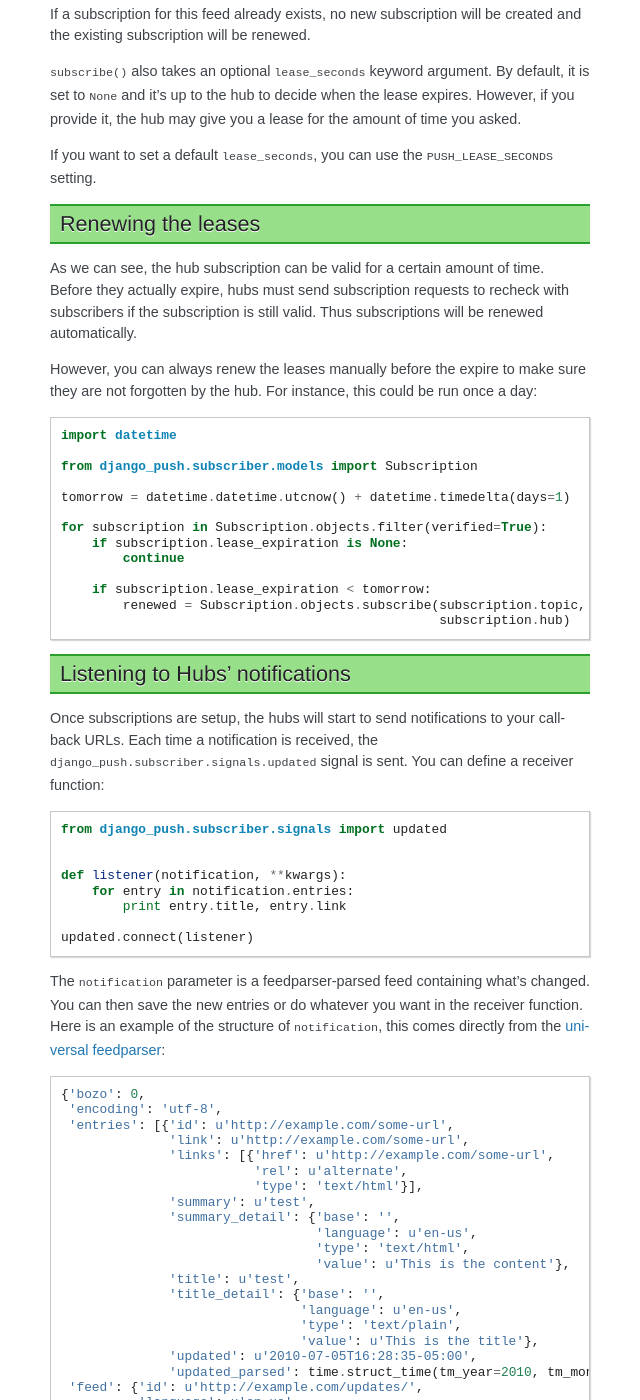
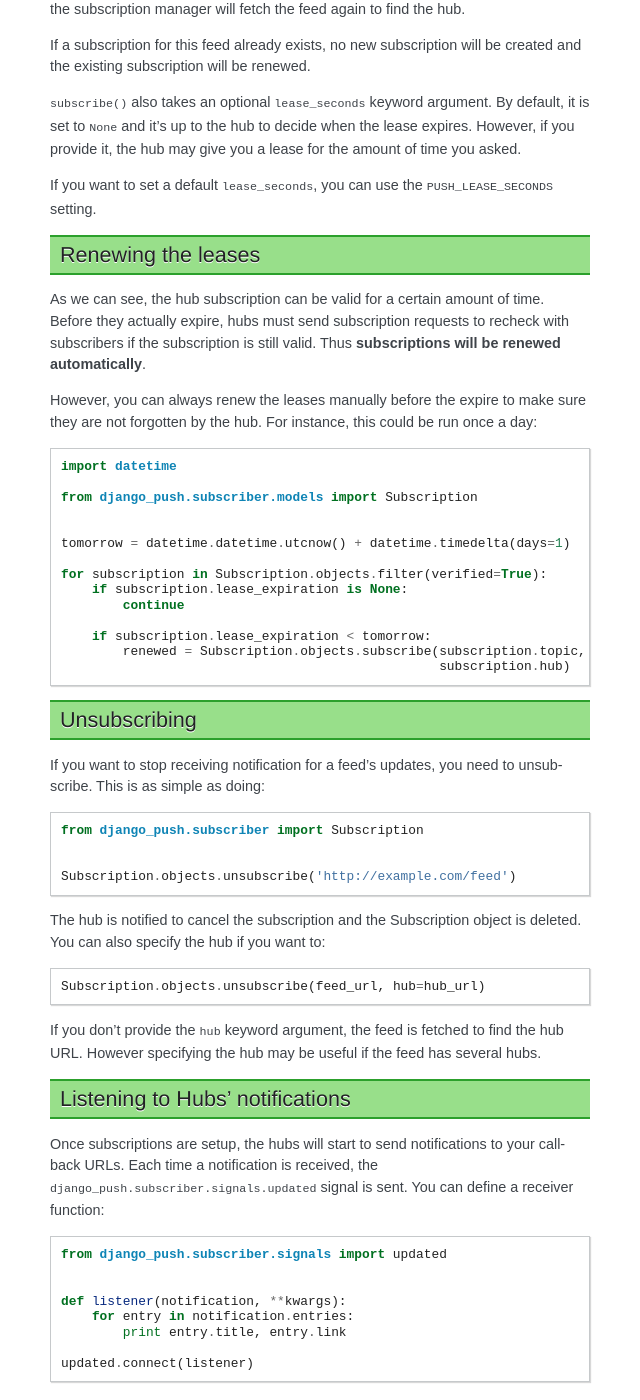
Before and after one commit to brutasse/django-push, a Sphinx documentation site: the page built from docs/subscriber.rst, in a window 1280 px wide and 1400 px high, scrolled down 999 px. Shown: the whole window, without its empty margins (450-1090 px from the left). Built offline with Sphinx 7.4.7, drawn with Linux system fonts in a browser that asks for light colours; some of the changed text lies outside the part shown.

Commit message:
Updated the docs to mention unsubscription

```diff
--- a/docs/subscriber.rst
+++ b/docs/subscriber.rst
@@ -26,6 +26,7 @@ Let's assume you're already parsing feeds. Your code may look like this:
 
     import feedparser
 
+
     parsed = feedparser.parse('http://example.com/feed/')
     for entry in parsed.entries:
         # Do something with the entries: store them, email them...
@@ -50,6 +51,7 @@ Now that you found a hub, you can create a subscription:
 
     from django_push.subscriber.models import Subscription
 
+
     subscription = Subscription.objects.subscribe(feed_url, hub=hub)
 
 ``subscribe()`` takes the feed URL as a required argument. If the hub is not
@@ -71,8 +73,8 @@ Renewing the leases
 
 As we can see, the hub subscription can be valid for a certain amount of time.
 Before they actually expire, hubs must send subscription requests to recheck
-with subscribers if the subscription is still valid. Thus subscriptions will
-be renewed automatically.
+with subscribers if the subscription is still valid. Thus **subscriptions will
+be renewed automatically**.
 
 However, you can always renew the leases manually before the expire to make
 sure they are not forgotten by the hub. For instance, this could be run once
@@ -84,6 +86,7 @@ a day:
 
     from django_push.subscriber.models import Subscription
 
+
     tomorrow = datetime.datetime.utcnow() + datetime.timedelta(days=1)
 
     for subscription in Subscription.objects.filter(verified=True):
@@ -93,6 +96,30 @@ a day:
         if subscription.lease_expiration < tomorrow:
             renewed = Subscription.objects.subscribe(subscription.topic,
                                                      subscription.hub)
+
+Unsubscribing
+-------------
+
+If you want to stop receiving notification for a feed's updates, you need to
+unsubscribe. This is as simple as doing:
+
+.. code-block:: python
+
+    from django_push.subscriber import Subscription
+
+
+    Subscription.objects.unsubscribe('http://example.com/feed')
+
+The hub is notified to cancel the subscription and the Subscription object is
+deleted. You can also specify the hub if you want to:
+
+.. code-block:: python
+
+    Subscription.objects.unsubscribe(feed_url, hub=hub_url)
+
+If you don't provide the ``hub`` keyword argument, the feed is fetched to find
+the hub URL. However specifying the hub may be useful if the feed has several
+hubs.
 
 Listening to Hubs' notifications
 --------------------------------
```
Also changed, not shown: other parts of docs/subscriber.rst (+1 -0 lines).
